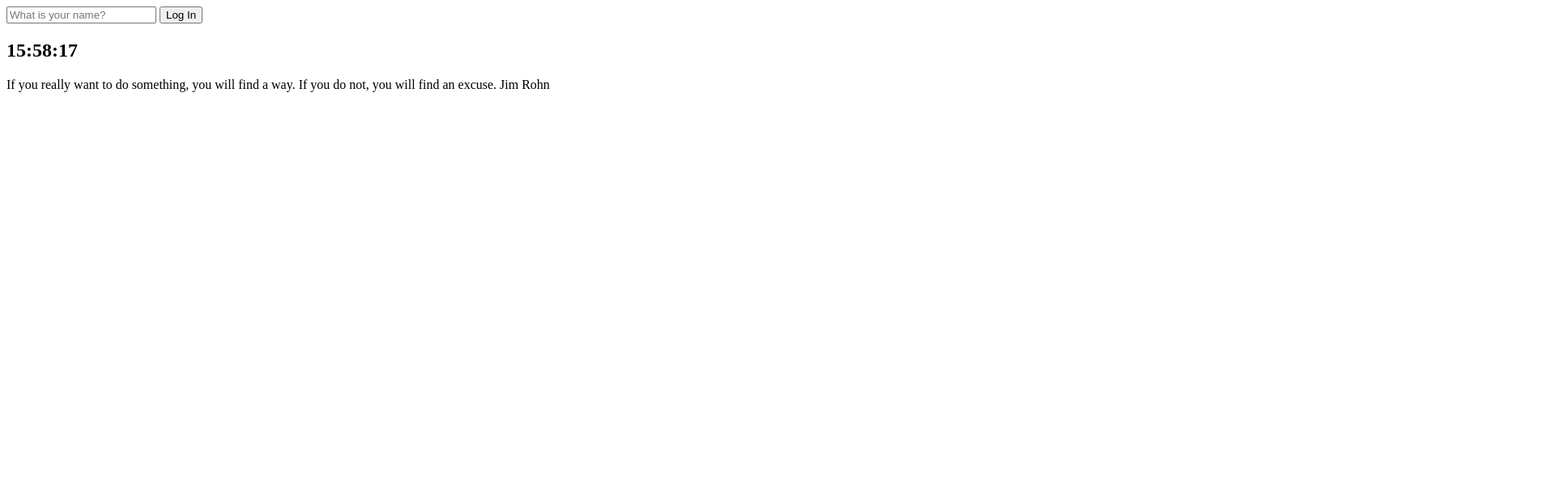
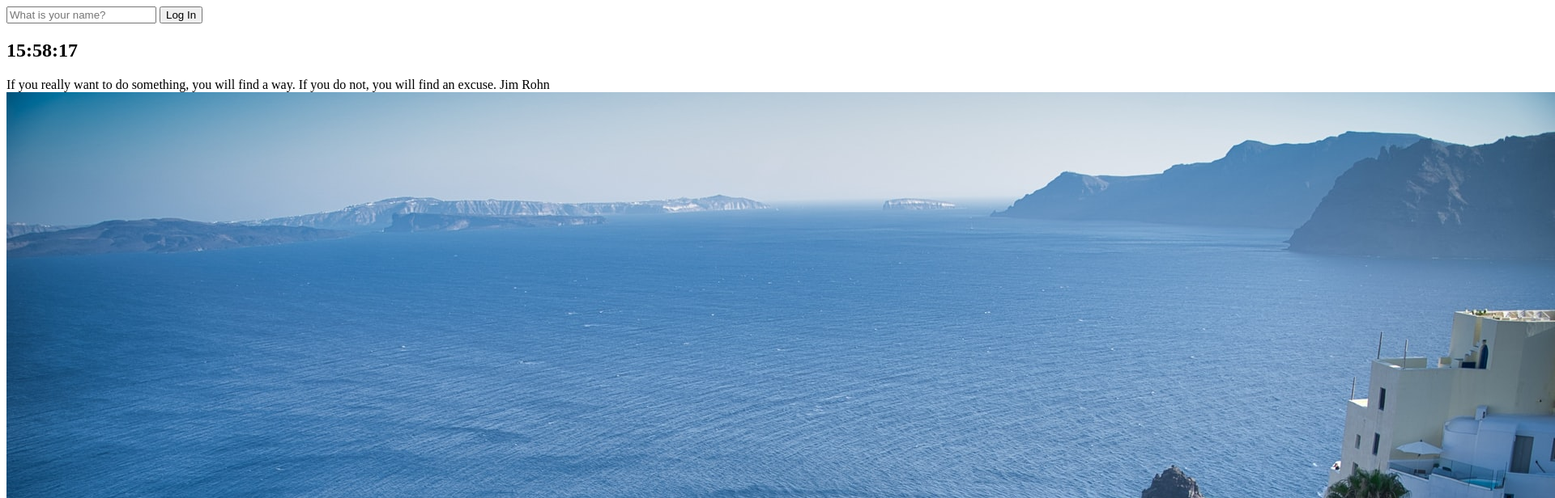
Before and after one commit to presentKey/momentum-app, a website: page index.html in a window 1280 px wide. Shown: the top 616 px of the page at 81% size, 1920 px wide, since content can reach past the window. Drawn offline with Linux system fonts and the light colour scheme.

Commit message:
new: Implement random background image

```diff
--- a/index.html
+++ b/index.html
@@ -27,5 +27,6 @@
     <script src="js/greeting.js"></script>
     <script src="js/clock.js"></script>
     <script src="js/quotes.js"></script>
+    <script src="js/backgoround.js"></script>
   </body>
 </html>
--- /dev/null
+++ b/js/backgoround.js
@@ -0,0 +1,8 @@
+const images = ['0.jpeg', '1.jpeg', '2.jpeg']
+
+chosenImage = images[Math.floor(Math.random() * images.length)]
+
+const bgImage = document.createElement('img')
+bgImage.src = `images/${chosenImage}`
+
+document.body.appendChild(bgImage)
```
